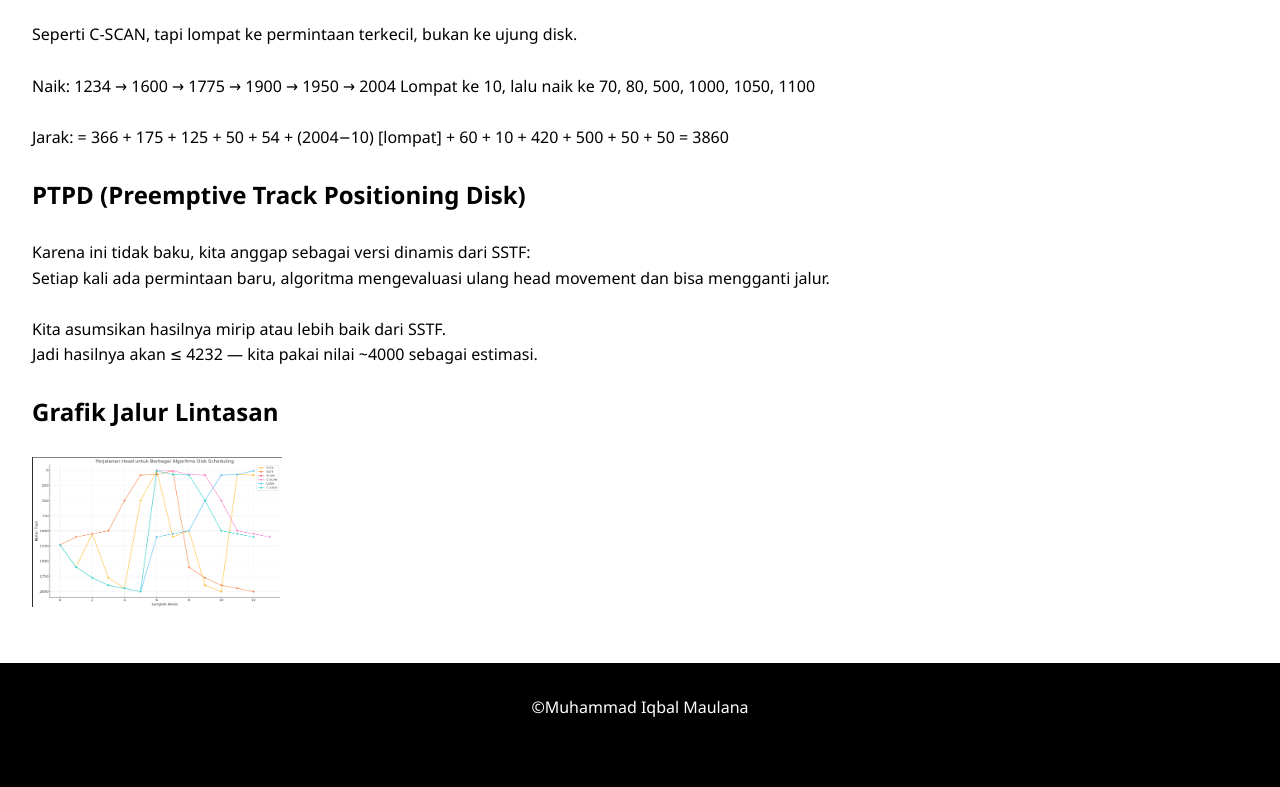
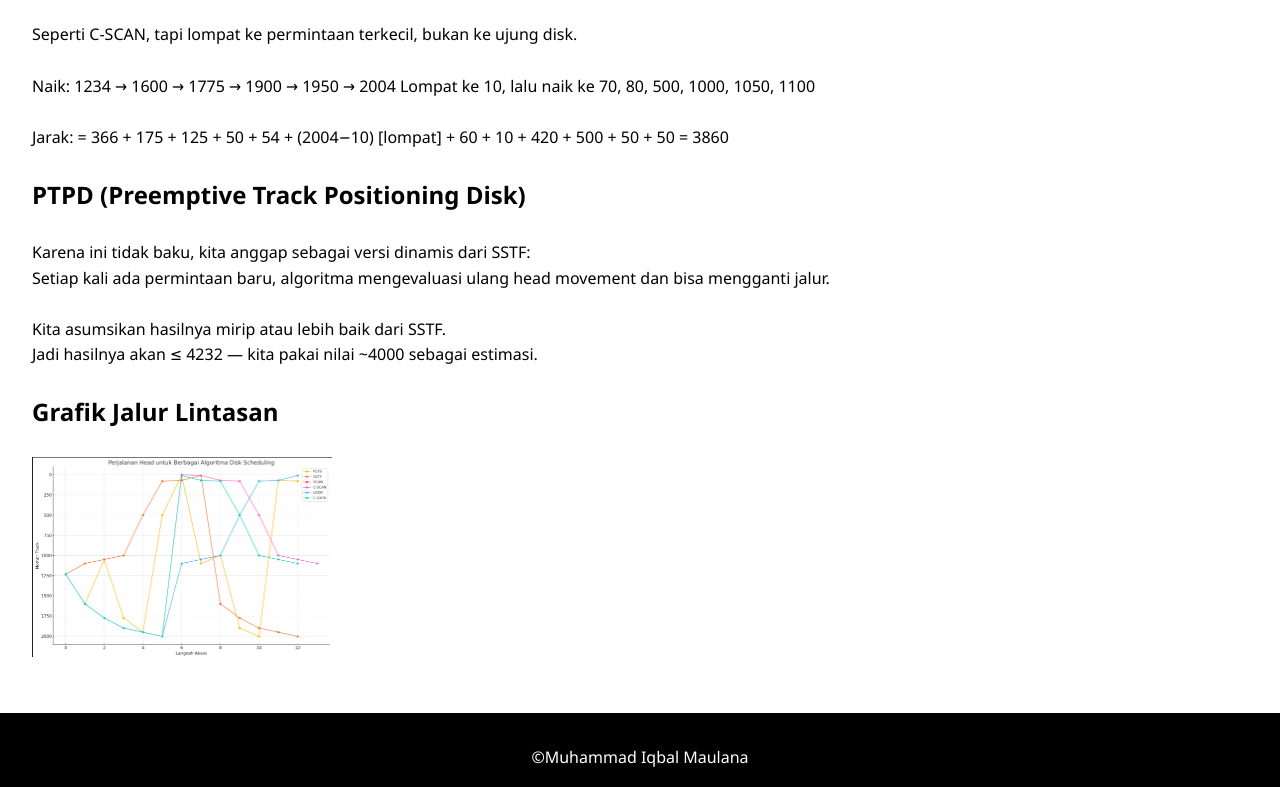
Before and after one commit to ballcozz/webiqbal, a plain HTML site: page index.html in a window 1280 px wide. Shown: the part 3191-3978 px from the top of the page. Before the commit the page ends 3928 px from the top, so only its background shows below. Drawn offline with Linux system fonts and the light colour scheme.

Commit message:
Update index.html

```diff
--- a/index.html
+++ b/index.html
@@ -152,7 +152,7 @@
             Jadi hasilnya akan ≤ 4232 — kita pakai nilai ~4000 sebagai estimasi.<br>
 
             <br><h1>Grafik Jalur Lintasan</h1><br>
-            <img src="grafik.png" width="250" height="150" >
+            <img src="grafik.png" width="300" height="200" >
   </section>
 
   <!-- Footer -->
```
